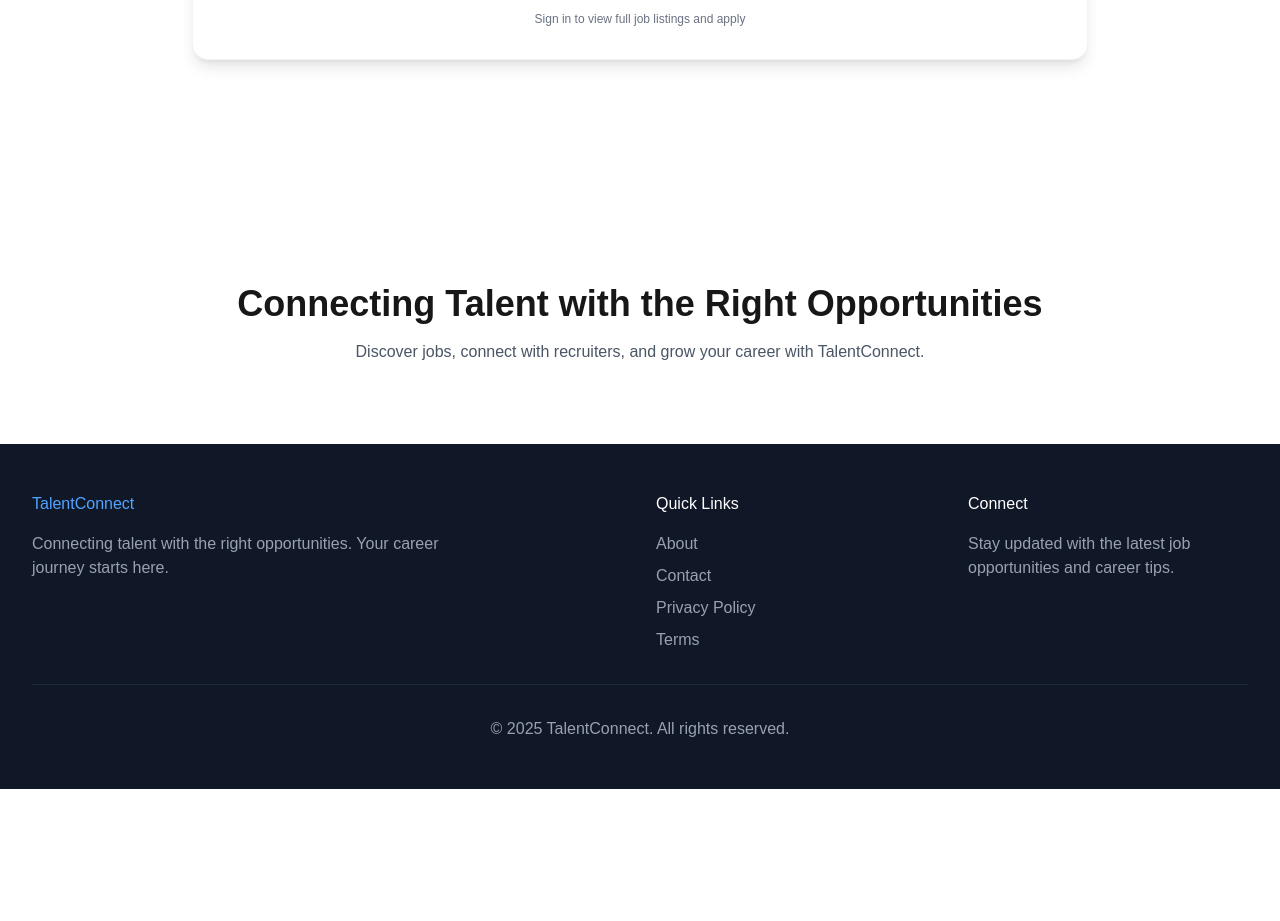
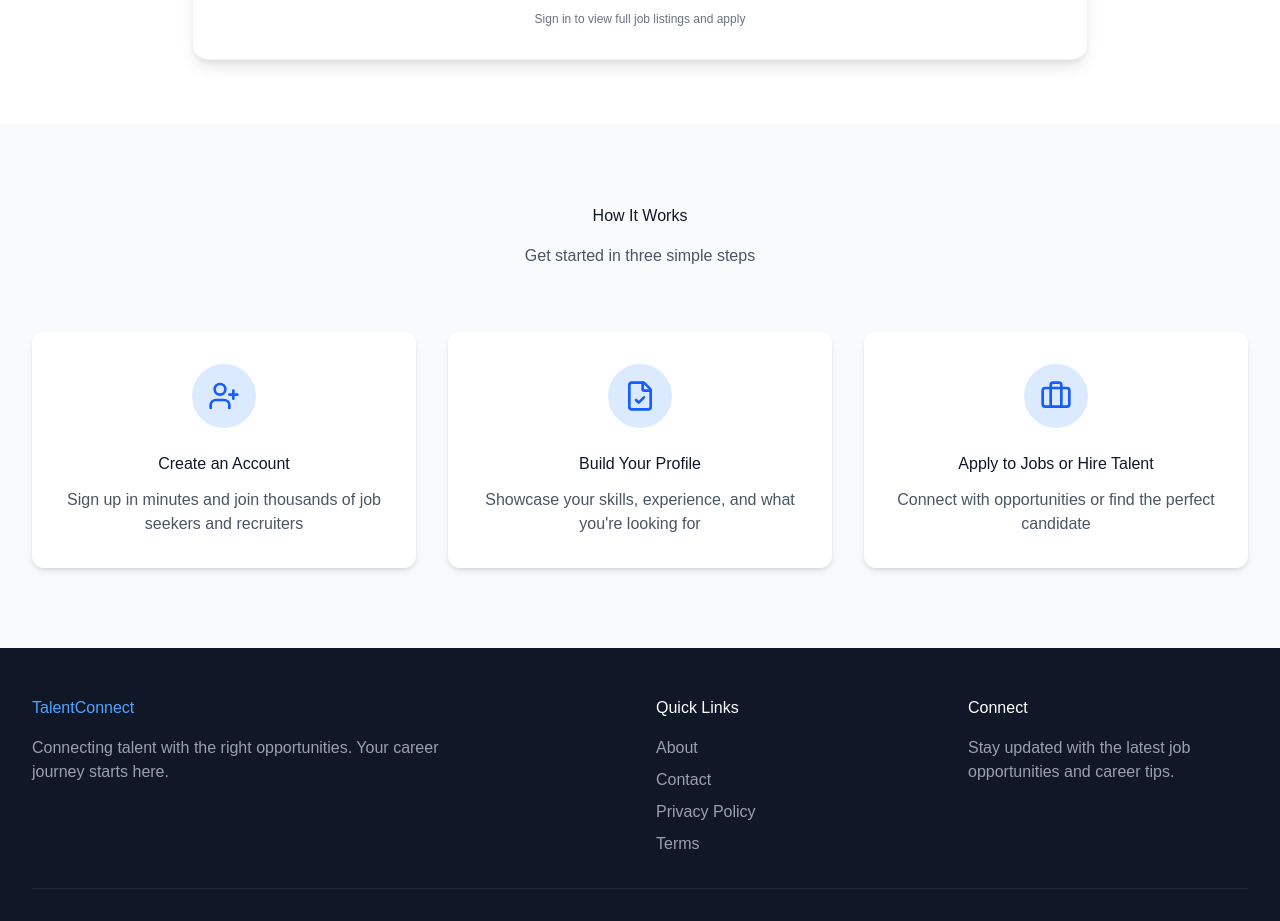
Before and after one commit to Azwin-1997/TalentConnect, a Next.js app: page / in a window 1280 px wide. Shown: the part 860-1781 px from the top of the page. Before the commit the page ends 1649 px from the top, so only its background shows below. Built offline with nearby package versions, Linux system fonts and the light colour scheme.

Commit message:
added how it works section

```diff
--- /dev/null
+++ b/app/components/HowItWorksSection.tsx
@@ -0,0 +1,49 @@
+import { UserPlus, FileCheck, Briefcase } from "lucide-react";
+
+const steps = [
+  {
+    icon: UserPlus,
+    title: "Create an Account",
+    description: "Sign up in minutes and join thousands of job seekers and recruiters",
+  },
+  {
+    icon: FileCheck,
+    title: "Build Your Profile",
+    description: "Showcase your skills, experience, and what you're looking for",
+  },
+  {
+    icon: Briefcase,
+    title: "Apply to Jobs or Hire Talent",
+    description: "Connect with opportunities or find the perfect candidate",
+  },
+];
+
+export function HowItWorksSection() {
+  return (
+    <section className="py-20 px-4 sm:px-6 lg:px-8 bg-gray-50">
+      <div className="max-w-7xl mx-auto">
+        <div className="text-center mb-16">
+          <h2 className="text-gray-900 mb-4">How It Works</h2>
+          <p className="text-gray-600 max-w-2xl mx-auto">
+            Get started in three simple steps
+          </p>
+        </div>
+
+        <div className="grid md:grid-cols-3 gap-8">
+          {steps.map((step, index) => (
+            <div
+              key={index}
+              className="bg-white rounded-xl p-8 shadow-md hover:shadow-xl transition-shadow text-center"
+            >
+              <div className="inline-flex items-center justify-center w-16 h-16 bg-blue-100 rounded-full mb-6">
+                <step.icon className="w-8 h-8 text-blue-600" />
+              </div>
+              <h3 className="text-gray-900 mb-3">{step.title}</h3>
+              <p className="text-gray-600">{step.description}</p>
+            </div>
+          ))}
+        </div>
+      </div>
+    </section>
+  );
+}
--- a/app/layout.tsx
+++ b/app/layout.tsx
@@ -32,8 +32,6 @@ export default function RootLayout({
         className={`${geistSans.variable} ${geistMono.variable} antialiased`}
       >
         <Navbar />
-        <HeroSection />
-        <JobSearchPreview />
         {children}
         <Footer />
       </body>
--- a/app/page.tsx
+++ b/app/page.tsx
@@ -1,14 +1,13 @@
+import { HeroSection } from "./components/HeroSection";
+import { JobSearchPreview } from "./components/JobSearchPreview";
+import { HowItWorksSection } from "./components/HowItWorksSection";
+
 export default function HomePage() {
   return (
-    <main className="pt-20">
-      <section className="text-center py-20">
-        <h1 className="text-4xl font-bold mb-4">
-          Connecting Talent with the Right Opportunities
-        </h1>
-        <p className="text-gray-600">
-          Discover jobs, connect with recruiters, and grow your career with TalentConnect.
-        </p>
-      </section>
-    </main>
+    <>
+      <HeroSection />
+      <JobSearchPreview />
+      <HowItWorksSection />
+    </>
   );
 }
```
